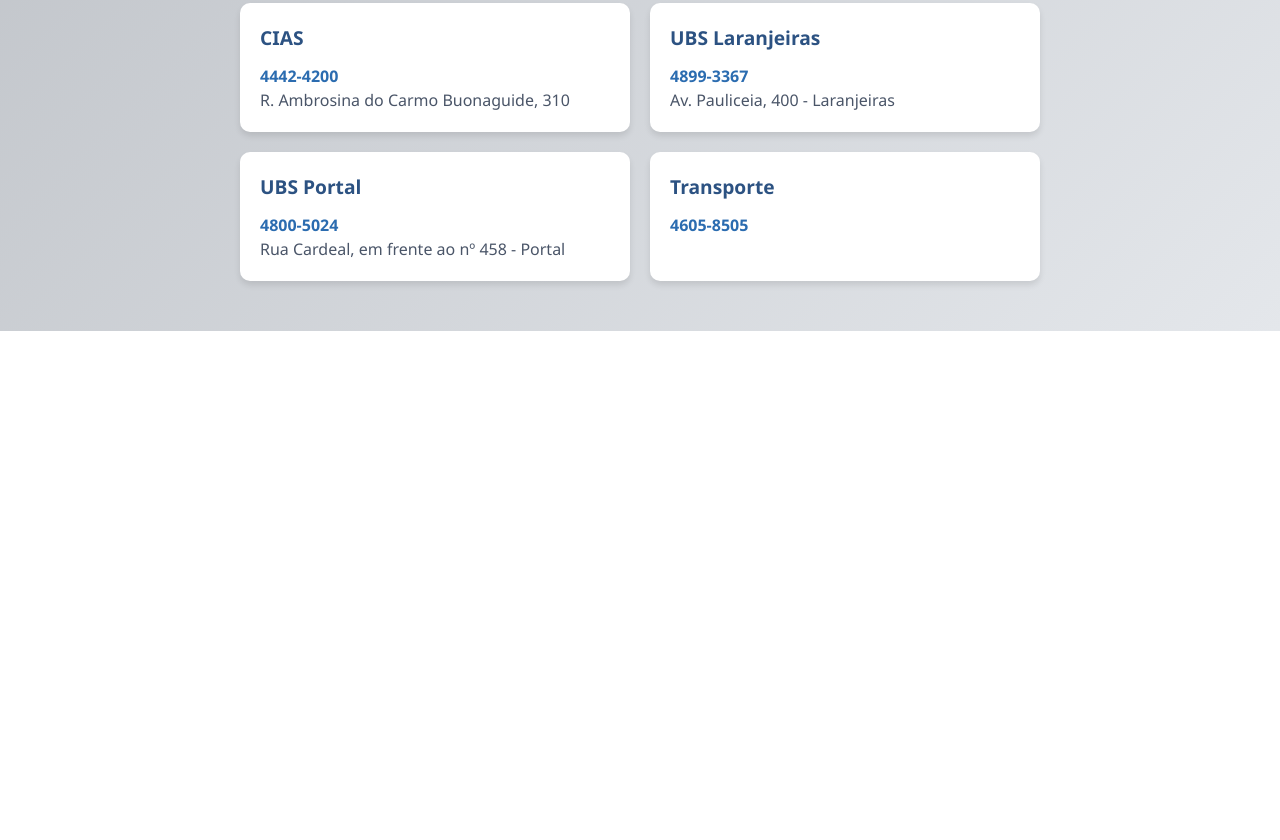
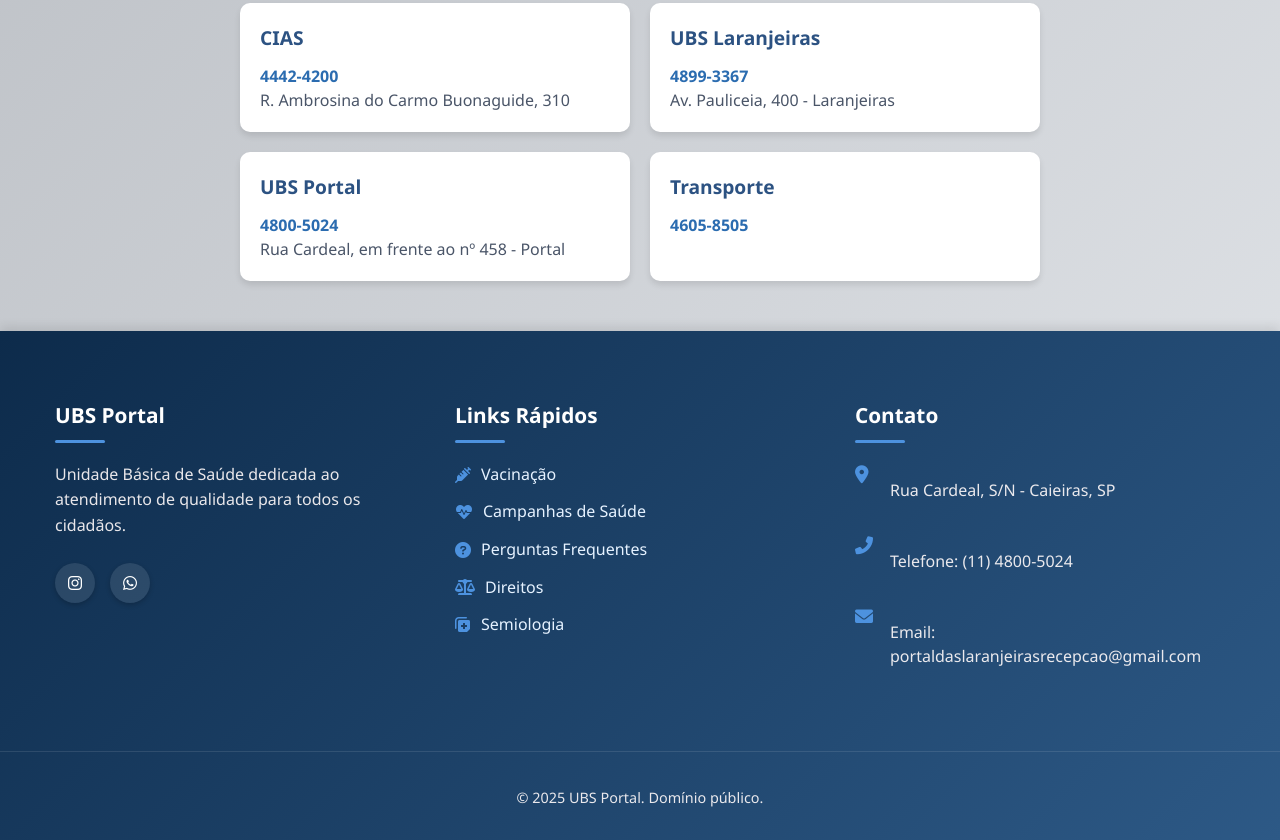
Before and after one commit to UBSPORTAL2025/UBSPORTAL, a plain HTML site: page contatos.html in a window 1280 px wide. Shown: the part 1113-1953 px from the top of the page. Before the commit the page ends 1444 px from the top, so only its background shows below. Drawn offline with Linux system fonts and the light colour scheme.

Commit message:
Update contatos.html

```diff
--- a/contatos.html
+++ b/contatos.html
@@ -392,4 +392,228 @@
         }
     </script>
 </body>
+<!-- Footer -->
+<footer class="footer">
+    <div class="footer-container">
+        <!-- Coluna 1: UBS Portal -->
+        <div class="footer-column">
+            <h3 class="footer-title">UBS Portal</h3>
+            <p class="footer-description">
+                Unidade Básica de Saúde dedicada ao atendimento de qualidade para todos os cidadãos.
+            </p>
+            <div class="social-icons">
+                <a href="#" class="social-icon instagram">
+                    <i class="fab fa-instagram"></i>
+                </a>
+                <a href="#" class="social-icon whatsapp">
+                    <i class="fab fa-whatsapp"></i>
+                </a>
+            </div>
+        </div>
+
+        <!-- Coluna 2: Links Rápidos -->
+        <div class="footer-column">
+            <h3 class="footer-title">Links Rápidos</h3>
+            <ul class="footer-links">
+                <li><a href="#"><i class="fas fa-syringe"></i> Vacinação</a></li>
+                <li><a href="#"><i class="fas fa-heartbeat"></i> Campanhas de Saúde</a></li>
+                <li><a href="#"><i class="fas fa-question-circle"></i> Perguntas Frequentes</a></li>
+                <li><a href="#"><i class="fas fa-balance-scale"></i> Direitos</a></li>
+                <li><a href="#"><i class="fas fa-notes-medical"></i> Semiologia</a></li>
+            </ul>
+        </div>
+
+        <!-- Coluna 3: Contato -->
+        <div class="footer-column">
+            <h3 class="footer-title">Contato</h3>
+            <ul class="contact-info">
+                <li>
+                    <i class="fas fa-map-marker-alt"></i>
+                    <p>Rua Cardeal, S/N - Caieiras, SP</p>
+                </li>
+                <li class="phone-item">
+                    <i class="fas fa-phone-alt phone-icon"></i>
+                    <p>Telefone: (11) 4800-5024</p>
+                </li>
+                <li>
+                    <i class="fas fa-envelope"></i>
+                    <p>Email: portaldaslaranjeirasrecepcao@gmail.com</p>
+                </li>
+            </ul>
+        </div>
+    </div>
+
+    <!-- Copyright -->
+    <div class="copyright">
+        <p>&copy; 2025 UBS Portal. Domínio público.</p>
+    </div>
+</footer>
+
+<style>
+
+    p{
+        color: rgba(255, 250, 250, 0.905);
+    }
+    /* Estilos do Footer */
+    .footer {
+        background: linear-gradient(135deg, #0d2b4b, #2d5986);
+        color: #f0f0f0;
+        padding: 3rem 0 1rem;
+        font-family: 'Segoe UI', Tahoma, Geneva, Verdana, sans-serif;
+        box-shadow: 0 -4px 10px rgba(0, 0, 0, 0.1);
+    }
+
+    .footer-container {
+        max-width: 1200px;
+        margin: 0 auto;
+        display: flex;
+        flex-wrap: wrap;
+        justify-content: space-between;
+        padding: 0 20px;
+    }
+
+    .footer-column {
+        flex: 1;
+        min-width: 250px;
+        margin-bottom: 2rem;
+        padding: 0 15px;
+    }
+
+    .footer-title {
+        color: white;
+        font-size: 1.3rem;
+        margin-bottom: 1.2rem;
+        position: relative;
+        padding-bottom: 10px;
+    }
+
+    .footer-title::after {
+        content: '';
+        position: absolute;
+        left: 0;
+        bottom: 0;
+        width: 50px;
+        height: 3px;
+        background: #4d92df;
+        border-radius: 2px;
+    }
+
+    .footer-description {
+        line-height: 1.6;
+        margin-bottom: 1.5rem;
+    }
+
+    .social-icons {
+        display: flex;
+        gap: 15px;
+    }
+
+    .social-icon {
+        display: flex;
+        align-items: center;
+        justify-content: center;
+        width: 40px;
+        height: 40px;
+        border-radius: 50%;
+        background: rgba(255, 255, 255, 0.1);
+        color: white;
+        text-decoration: none;
+        transition: all 0.3s ease;
+        box-shadow: 0 2px 5px rgba(0, 0, 0, 0.2);
+    }
+
+    .social-icon:hover {
+        transform: translateY(-5px);
+        background: #4d92df;
+    }
+
+    .footer-links {
+        list-style: none;
+        padding: 0;
+        margin: 0;
+    }
+
+    .footer-links li {
+        margin-bottom: 12px;
+    }
+
+    .footer-links a {
+        color: #e6f2ff;
+        text-decoration: none;
+        transition: all 0.3s ease;
+        display: flex;
+        align-items: center;
+    }
+
+    .footer-links a i {
+        margin-right: 10px;
+        color: #4d92df;
+    }
+
+    .footer-links a:hover {
+        color: #4d92df;
+        transform: translateX(5px);
+    }
+
+    .contact-info {
+        list-style: none;
+        padding: 0;
+        margin: 0;
+    }
+
+    .contact-info li {
+        display: flex;
+        align-items: flex-start;
+        margin-bottom: 15px;
+    }
+
+    .contact-info i {
+        margin-right: 15px;
+        color: #4d92df;
+        font-size: 18px;
+        min-width: 20px;
+        margin-top: 3px;
+    }
+
+    .phone-item {
+        position: relative;
+    }
+
+    .phone-icon {
+        animation: ring 2s infinite ease-in-out;
+        transform-origin: 50% 0;
+    }
+
+    @keyframes ring {
+        0% { transform: rotate(0); }
+        5% { transform: rotate(15deg); }
+        10% { transform: rotate(-15deg); }
+        15% { transform: rotate(10deg); }
+        20% { transform: rotate(-10deg); }
+        25% { transform: rotate(5deg); }
+        30% { transform: rotate(-5deg); }
+        35% { transform: rotate(0); }
+        100% { transform: rotate(0); }
+    }
+
+    .copyright {
+        text-align: center;
+        padding-top: 20px;
+        margin-top: 20px;
+        border-top: 1px solid rgba(255, 255, 255, 0.1);
+        font-size: 0.9rem;
+    }
+
+    /* Responsivo */
+    @media screen and (max-width: 768px) {
+        .footer-container {
+            flex-direction: column;
+        }
+
+        .footer-column {
+            width: 100%;
+            margin-bottom: 2rem;
+        }
+    }
+</style>
 </html>
```
